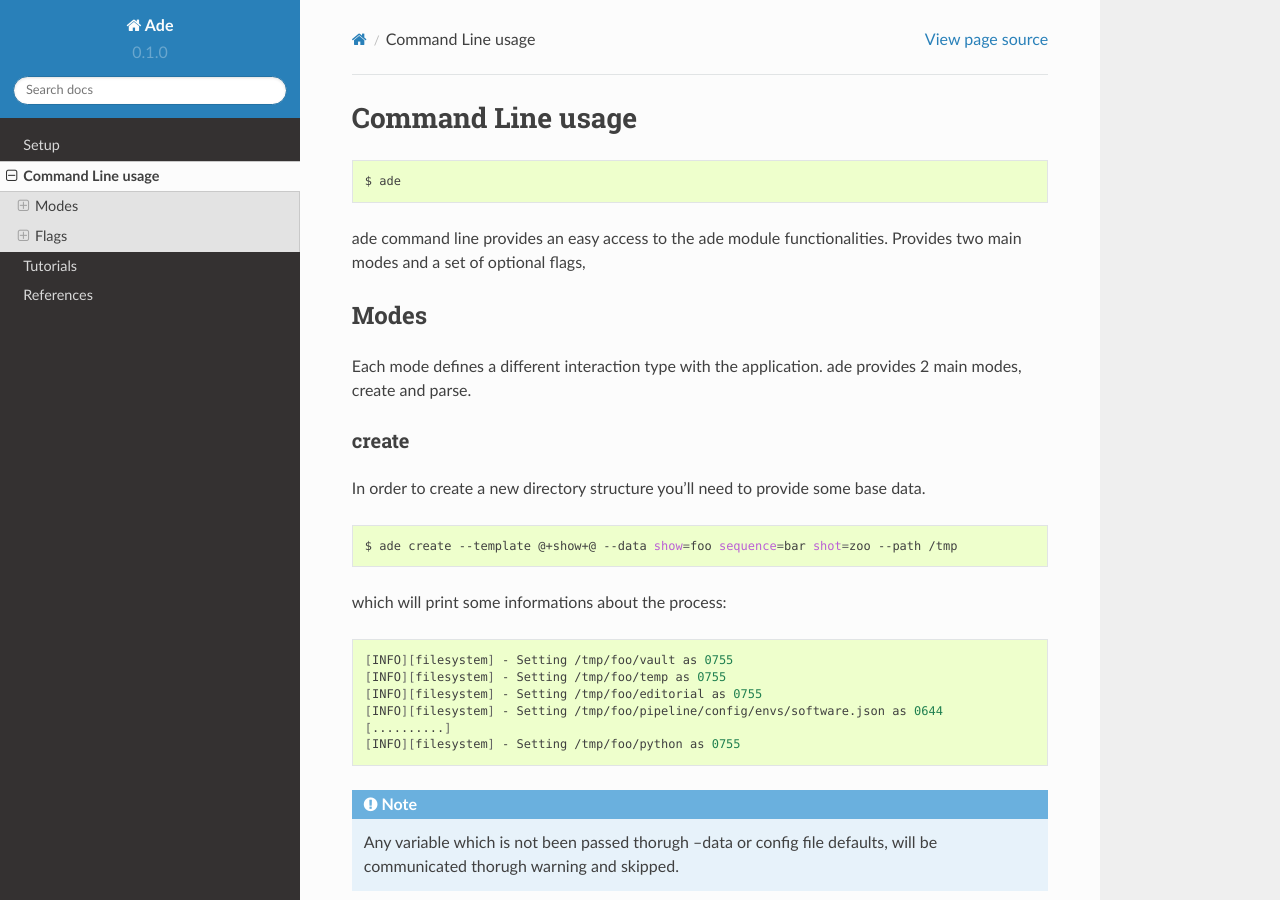
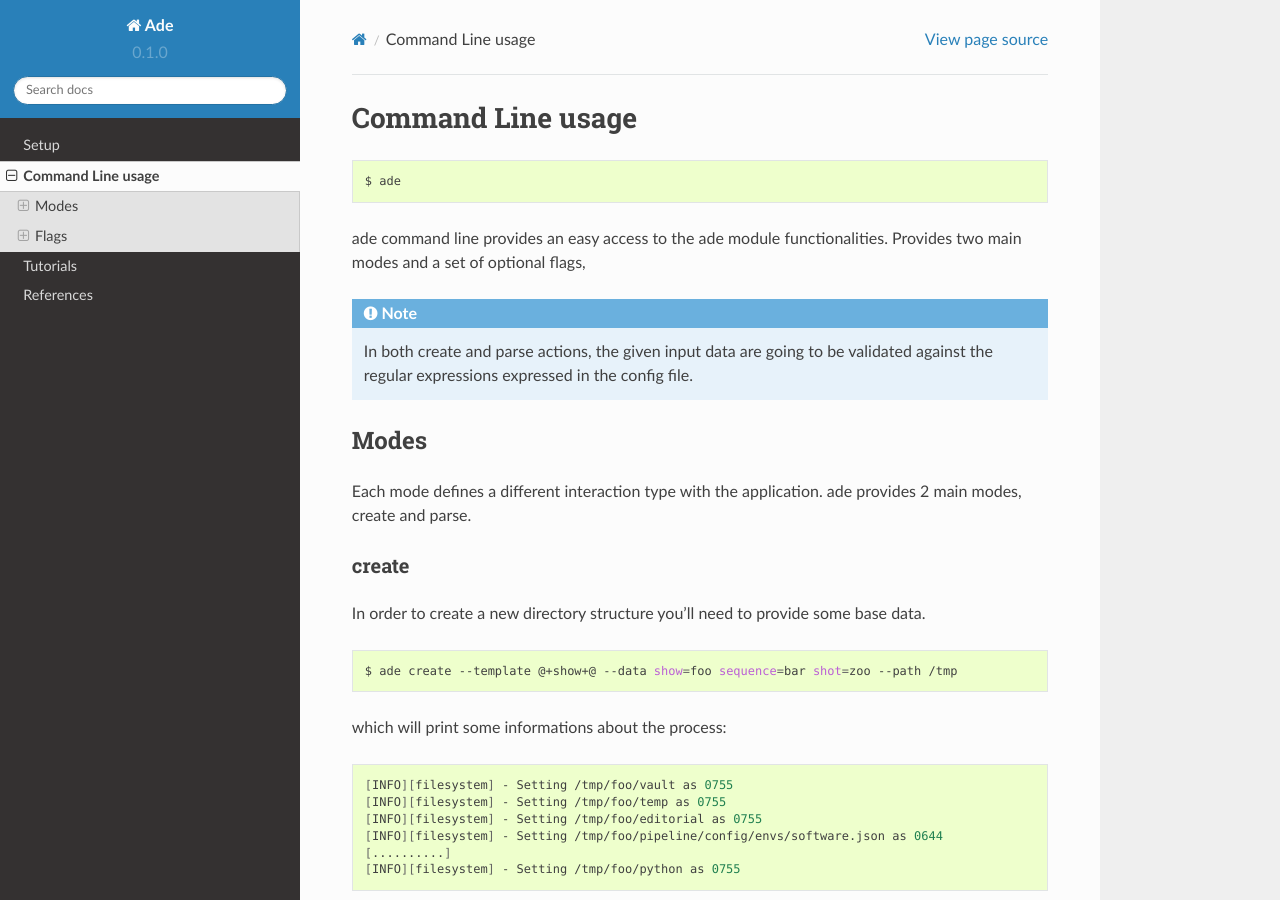
Before and after one commit to EfestoLab/ade, a Sphinx documentation site: the page built from docs/source/command/index.rst, in a window 1280 px wide and 900 px high. Built offline with Sphinx 7.4.7 and the Read the Docs theme 2.0.0, drawn with Linux system fonts in a browser that asks for light colours; some of the changed text lies outside the part shown.

```diff
--- a/docs/source/command/index.rst
+++ b/docs/source/command/index.rst
@@ -7,6 +7,10 @@ Command Line usage
 
 ade command line provides an easy access to the ade module functionalities.
 Provides two main modes and a set of optional flags,
+
+
+..	note::
+	In both create and parse actions, the given input data are going to be validated against the regular expressions expressed in the config file.
 
 Modes
 =====
```
Also changed, not shown: other parts of docs/source/command/index.rst (+0 -9 lines).
